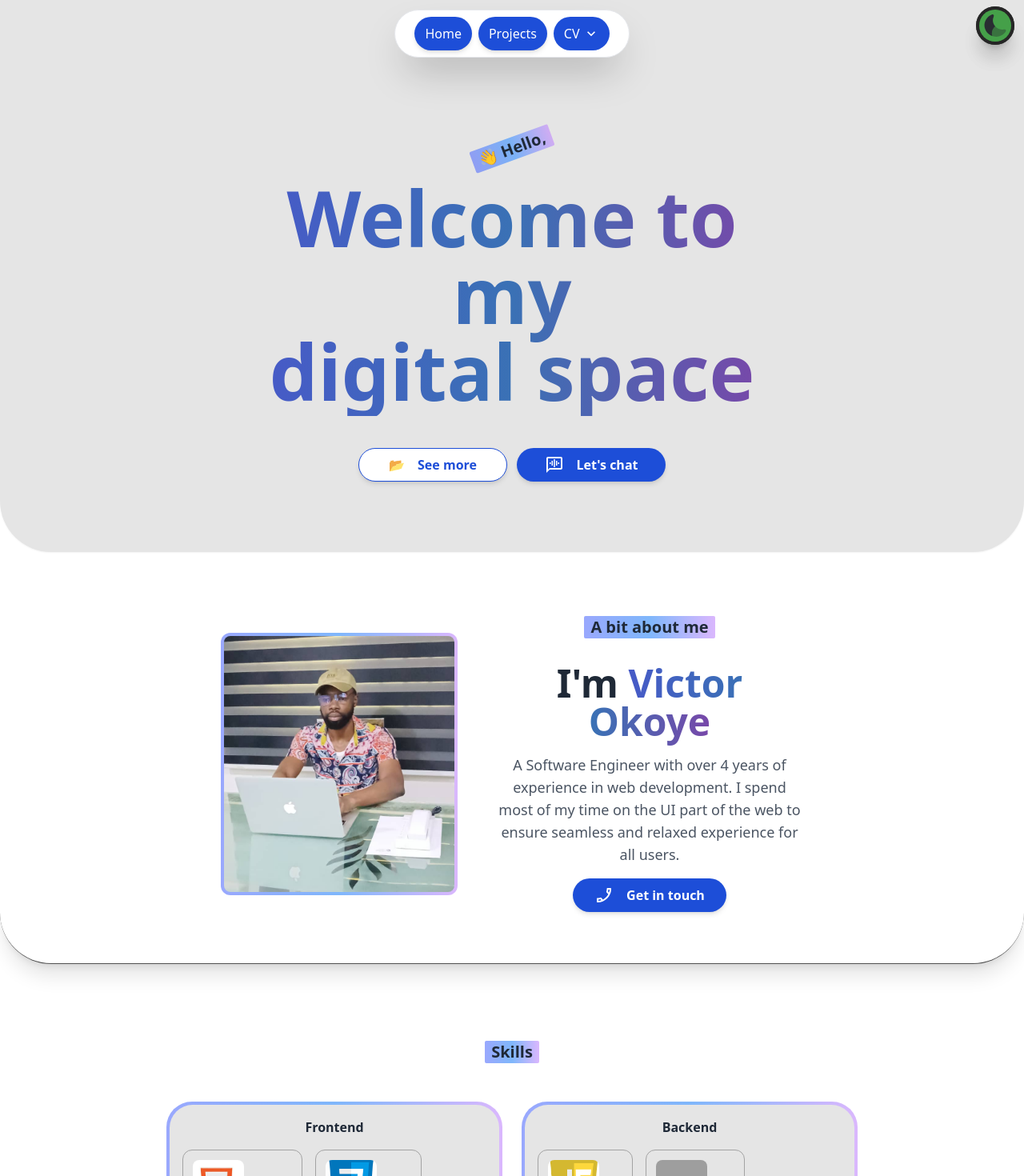
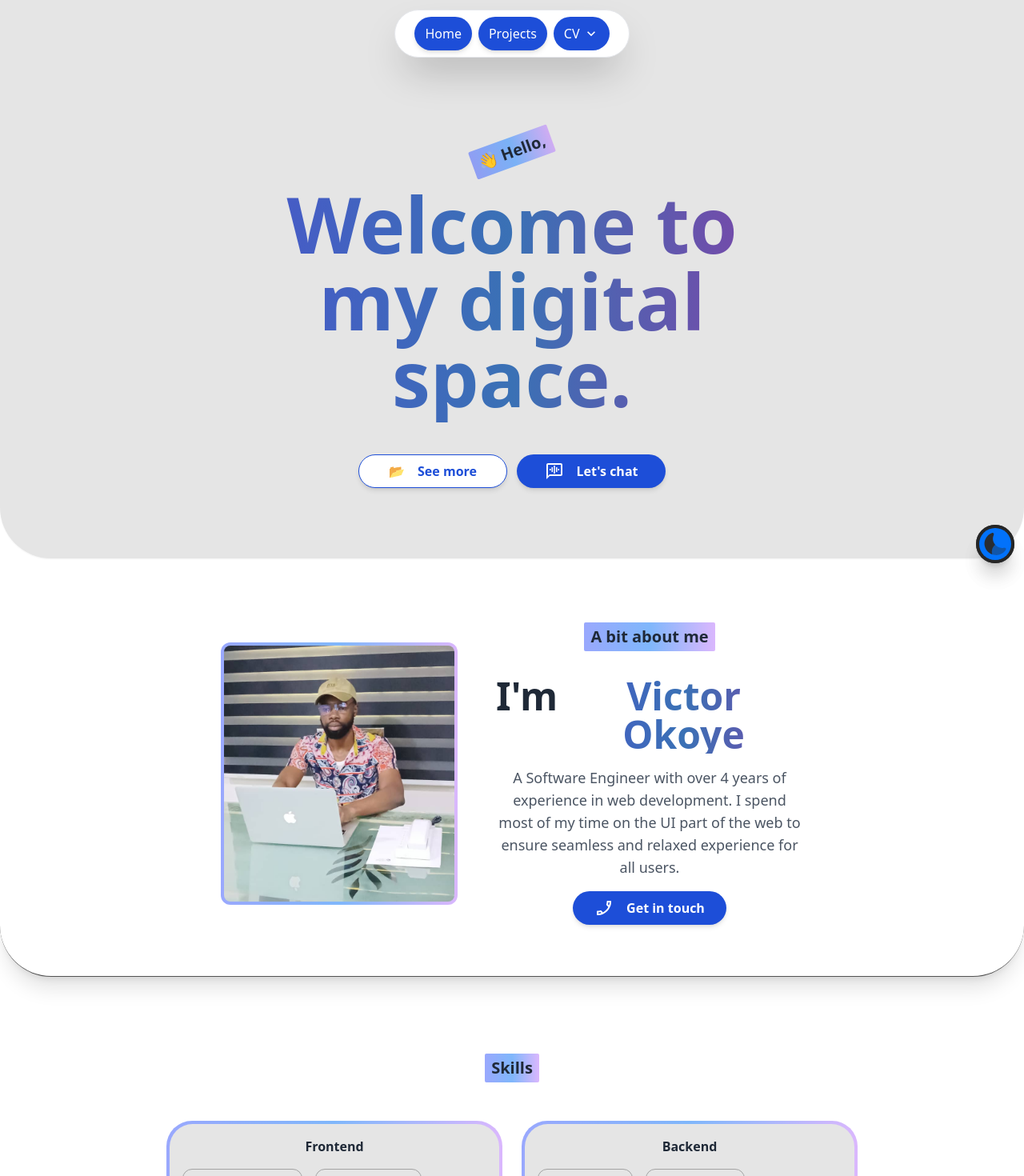
Before and after one commit to chivicoko/victorokoye, a Next.js app: page / in a window 1280 px wide. Shown: the top 1470 px of the page at 80% size. Built offline with nearby package versions, Linux system fonts and the light colour scheme; grey boxes are pictures that could not be loaded; a web font is replaced by a local one.

Commit message:
update ui

```diff
--- a/src/components/About.tsx
+++ b/src/components/About.tsx
@@ -27,9 +27,9 @@ const About = () => {
                 </div>
             </div>
             <div className="max-w-96 flex flex-col gap-4">
-                <p className="mb-4 w-fit self-center text-xl font-bold text-gray-800 dark:text-gray-100 bg-gradient-to-r from-[#5971fc9c] via-[#60a5facd] to-[#c084fc95] px-2 rounded-sm">A bit about me</p>
-                <h2 className="text-5xl font-bold text-gray-800 dark:text-white">
-                    I&apos;m <span className='bg-gradient-to-r from-[#475ac7] via-[#3a71b5] to-[#7848a9] bg-clip-text text-transparent'>Victor Okoye</span>
+                <p className="mb-4 w-fit self-center text-xl font-bold text-gray-800 dark:text-gray-100 bg-gradient-to-r from-[#5971fc9c] via-[#60a5facd] to-[#c084fc95] py-1 px-2 rounded-sm">A bit about me</p>
+                <h2 className="flex flex-col sm:flex-row gap-2 text-5xl font-bold text-gray-800 dark:text-white">
+                    <span>I&apos;m</span> <span className='bg-gradient-to-r from-[#475ac7] via-[#3a71b5] to-[#7848a9] bg-clip-text text-transparent'>Victor Okoye</span>
                 </h2>
                 <p className="text-lg font-medium text-gray-600 dark:text-gray-200">A Software Engineer with over 4 years of experience in web development. I spend most of my time on the UI part of the web to ensure seamless and relaxed experience for all users.</p>
 
--- a/src/components/CTA.tsx
+++ b/src/components/CTA.tsx
@@ -12,13 +12,13 @@ const CTA = () => {
 
   return (
     <div className='mb-28 py-12 px-6 flex flex-col gap-6 border-b border-neutral-600 shadow-xl bg-white dark:bg-neutral-800 dark:text-neutral-300 rounded-b-[4rem] text-center'>
-        <p className="w-fit self-center text-xl font-bold text-gray-800 dark:text-gray-100 bg-gradient-to-r from-[#5971fc9c] via-[#60a5facd] to-[#c084fc95] px-2 rounded-sm">
+        <p className="w-fit self-center text-xl font-bold text-gray-800 dark:text-gray-100 bg-gradient-to-r from-[#5971fc9c] via-[#60a5facd] to-[#c084fc95] py-1 px-2 rounded-sm">
             🎗️ A wise man once said 🎗️
         </p>
         <p className='text-3xl'>
-            <span className='text-7xl leading-2 bg-gradient-to-r from-[#5870fa] via-[#0272fb] to-[#7f03fb] bg-clip-text text-transparent'>&quot;</span>
+            <span className='text-5xl sm:text-7xl leading-2 bg-gradient-to-r from-[#5870fa] via-[#0272fb] to-[#7f03fb] bg-clip-text text-transparent'>&quot;</span>
                 <span className='bg-gradient-to-r from-[#5870fa] via-[#0272fb] to-[#7f03fb] bg-clip-text text-transparent font-bold text-5xl'>Time</span> is more valuable than <span className='bg-gradient-to-r from-[#5870fa] via-[#0272fb] to-[#7f03fb] bg-clip-text text-transparent font-bold'>money</span>. You can get more <span className='bg-gradient-to-r from-[#5870fa] via-[#0272fb] to-[#7f03fb] bg-clip-text text-transparent font-bold'>money</span>, but you cannot get more <span className='bg-gradient-to-r from-[#5870fa] via-[#0272fb] to-[#7f03fb] bg-clip-text text-transparent font-bold text-5xl'>time</span>
-            <span className='text-7xl leading-2 bg-gradient-to-r from-[#5870fa] via-[#0272fb] to-[#7f03fb] bg-clip-text text-transparent'>&quot;</span>
+            <span className='text-5xl sm:text-7xl leading-2 bg-gradient-to-r from-[#5870fa] via-[#0272fb] to-[#7f03fb] bg-clip-text text-transparent'>&quot;</span>
         </p>
 
         <p className='text-2xl'>Don&apos;t wait any more.</p>
--- a/src/components/Contact.tsx
+++ b/src/components/Contact.tsx
@@ -4,8 +4,8 @@ import React from 'react'
 
 const Contact = () => {
   return (
-    <div id="contactInfo" className='w-full mt-4 py-6 px-12 sm:px-4 flex items-center gap-6 md:gap-16 flex-wrap shadow-sm transition-all duration-300 ease-in-out bg-neutral-200 dark:bg-neutral-700 text-neutral-800 dark:text-neutral-200'>
-        <h2 className='text-2xl'>Victor Okoye C.</h2>
+    <div id="contactInfo" className='w-full mt-4 py-12 px-12 sm:px-4 flex items-center gap-6 md:gap-16 flex-wrap shadow-sm transition-all duration-300 ease-in-out bg-neutral-200 dark:bg-neutral-700 text-neutral-800 dark:text-neutral-200 rounded-t-[4rem]'>
+        <h2 className='text-2xl sm:ml-6 md:ml-16'>Victor Okoye C.</h2>
         <div className="md:w-[65%] flex flex-col md:flex-row items-center justify-between gap-6 flex-wrap">
           <div className="flex items-center gap-4 sm:gap-10 flex-wrap">
             <p className='text-xl underline'>+234 802884 5693</p>
--- a/src/components/Header.tsx
+++ b/src/components/Header.tsx
@@ -31,10 +31,10 @@ const Header = () => {
 
         <header className='w-full mb-4 py-6 px-3 sm:px-4 flex flex-col gap-2 shadow-sm transition-all duration-300 ease-in-out rounded-b-[4rem] bg-neutral-200 dark:bg-neutral-600'>
 
-            <div className="flex items-center justify-center flex-col gap-6 w-1/2 m-auto text-center py-16">
-                <p className="transform -rotate-[20deg] text-xl font-bold text-gray-800 dark:text-gray-100 bg-gradient-to-r from-[#5971fc9c] via-[#60a5facd] to-[#c084fc95] px-2 rounded-sm">👋 Hello,</p>
-                <h1 className="pb-2 text-6xl md:text-8xl font-bold bg-gradient-to-r from-[#475ac7] via-[#3a71b5] to-[#7848a9] bg-clip-text text-transparent dark:from-[#647af3] dark:via-[#0272fb] dark:to-[#962efd]">
-                    Welcome to my <br /> digital space
+          <div className="flex items-center justify-center flex-col gap-6 md:w-1/2 m-auto text-center py-16">
+            <p className="transform -rotate-[20deg] text-xl font-bold text-gray-800 dark:text-gray-100 bg-gradient-to-r from-[#5971fc9c] via-[#60a5facd] to-[#c084fc95] py-1 px-2 rounded-sm">👋 Hello,</p>
+            <h1 className="pb-2 text-5xl md:text-8xl font-bold bg-gradient-to-r from-[#475ac7] via-[#3a71b5] to-[#7848a9] bg-clip-text text-transparent dark:from-[#647af3] dark:via-[#0272fb] dark:to-[#962efd]">
+              Welcome to my digital space.
             </h1>
 
             <div className={`flex w-full md:w-96 items-center justify-center gap-3 m-auto mt-4`}>
--- a/src/components/Projects.tsx
+++ b/src/components/Projects.tsx
@@ -43,7 +43,7 @@ const Projects = () => {
 
     return (
         <div className="w-full flex flex-col items-center justify-center gap-12 py-12 px-4 sm:px-12 my-12 rounded-[4rem] bg-neutral-200 dark:bg-neutral-600">
-            <p className="w-fit text-xl font-bold text-gray-800 dark:text-gray-100 bg-gradient-to-r from-[#5971fc9c] via-[#60a5facd] to-[#c084fc95] px-2 rounded-sm my-2">
+            <p className="w-fit text-xl font-bold text-gray-800 dark:text-gray-100 bg-gradient-to-r from-[#5971fc9c] via-[#60a5facd] to-[#c084fc95] py-1 px-2 rounded-sm my-2">
                 Projects
             </p>
 
--- a/src/components/ScrollToTopButton.tsx
+++ b/src/components/ScrollToTopButton.tsx
@@ -16,7 +16,7 @@ export default function ScrollToTopButton() {
     isVisible && (
       <button
         onClick={scrollToTop}
-        className="fixed bottom-4 right-4 border border-transparent hover:border-blue-700 dark:hover:border-white bg-blue-700 hover:bg-transparent rounded-full text-white hover:text-blue-800 dark:hover:text-white text-2xl p-3 hover:cursor-pointer shadow-lg transition group"
+        className="fixed bottom-4 right-4 border border-transparent hover:border-blue-700 dark:hover:border-white bg-blue-700 hover:bg-transparent rounded-full text-white hover:text-blue-800 dark:hover:text-white text-2xl p-3 hover:cursor-pointer shadow-lg transition group z-[9999]"
       >
         <p className='transition-all duration-200 ease-in-out transform group-hover:-translate-y-2'>↑</p>
       </button>
--- a/src/components/Skills.tsx
+++ b/src/components/Skills.tsx
@@ -5,7 +5,7 @@ import React from 'react'
 const Skills = () => {
   return (
     <div className='w-full flex flex-col items-center justify-center gap-12 mb-4 py-12 px-4 sm:px-12 my-12'>
-        <p className="w-fit text-xl font-bold text-gray-800 dark:text-gray-100 bg-gradient-to-r from-[#5971fc9c] via-[#60a5facd] to-[#c084fc95] px-2 rounded-sm">Skills</p>
+        <p className="w-fit text-xl font-bold text-gray-800 dark:text-gray-100 bg-gradient-to-r from-[#5971fc9c] via-[#60a5facd] to-[#c084fc95] py-1 px-2 rounded-sm">Skills</p>
 
         <div className="w-full grid grid-cols-1 lg:grid-cols-2 gap-6 lg:px-12 xl:px-40">
             {skills.map(skillStack => (
--- a/src/components/ThemeToggler.tsx
+++ b/src/components/ThemeToggler.tsx
@@ -11,13 +11,11 @@ interface ThemeTogglerProps {
     return (
       <button
         onClick={toggleDarkMode}
-        className={`z-[9999] shadow-xl fixed top-2 right-3 p-1 rounded-full ${darkTheme ? 'bg-neutral-300 text-neutral-800' : 'bg-neutral-800 text-neutral-300'}`}
+        className={`z-[9999] shadow-xl fixed bottom-24 right-3 p-1 rounded-full ${darkTheme ? 'bg-neutral-300 text-neutral-800' : 'bg-neutral-800 text-neutral-300'}`}
       >
-        {/* {darkTheme ? 'LHT' : 'DRK'} */}
-
         <svg id="toggleDarkMode" className="dark-mode-toggle h-[40px] w-[40px]" viewBox="-2.4 -2.4 28.80 28.80" fill="none" xmlns="http://www.w3.org/2000/svg" transform="matrix(1, 0, 0, 1, 0, 0)rotate(0)">
           <g id="SVGRepo_bgCarrier" strokeWidth="0">
-            <rect x="-2.4" y="-2.4" width="28.80" height="28.80" rx="14.4" fill="#45a049" strokeWidth="0"></rect>
+            <rect x="-2.4" y="-2.4" width="28.80" height="28.80" rx="14.4" fill="#0272fb" strokeWidth="0"></rect>
           </g>
           <g id="SVGRepo_tracerCarrier" strokeLinecap="round" strokeLinejoin="round"></g>
           <g id="SVGRepo_iconCarrier">
```
Lines whose indentation alone changed are shown as unchanged.
